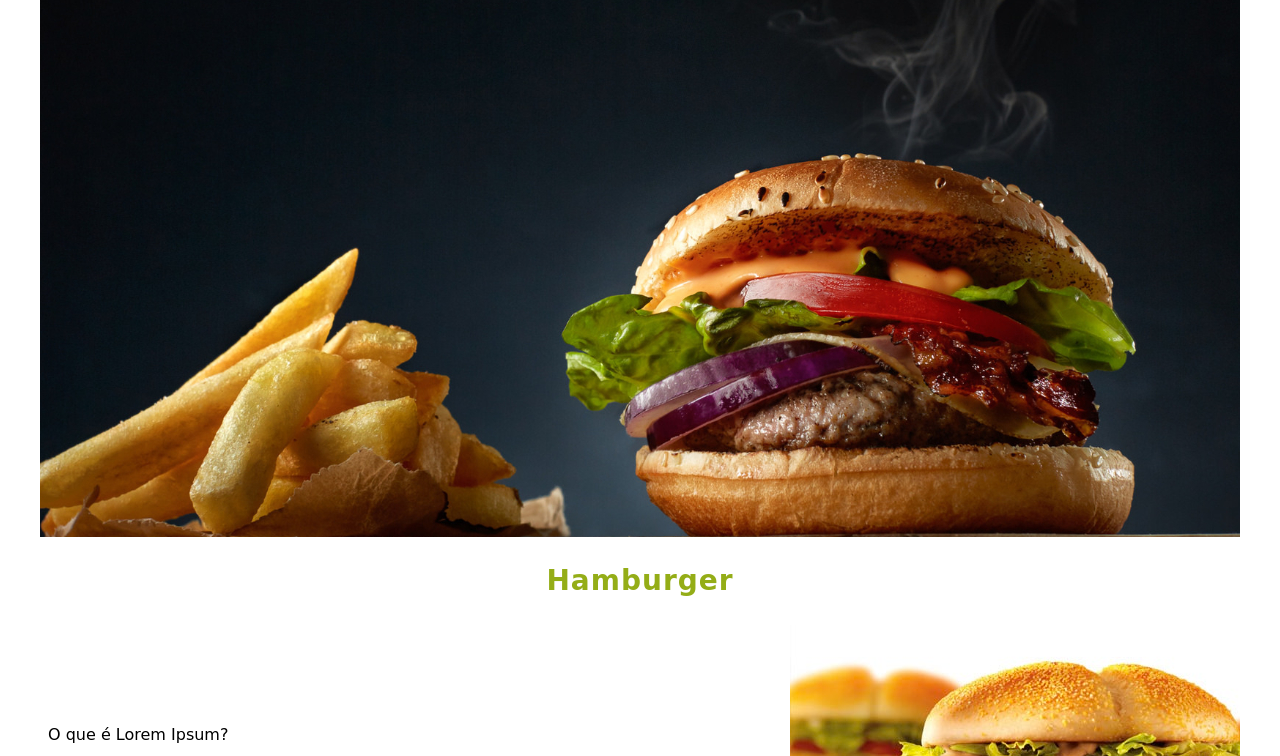
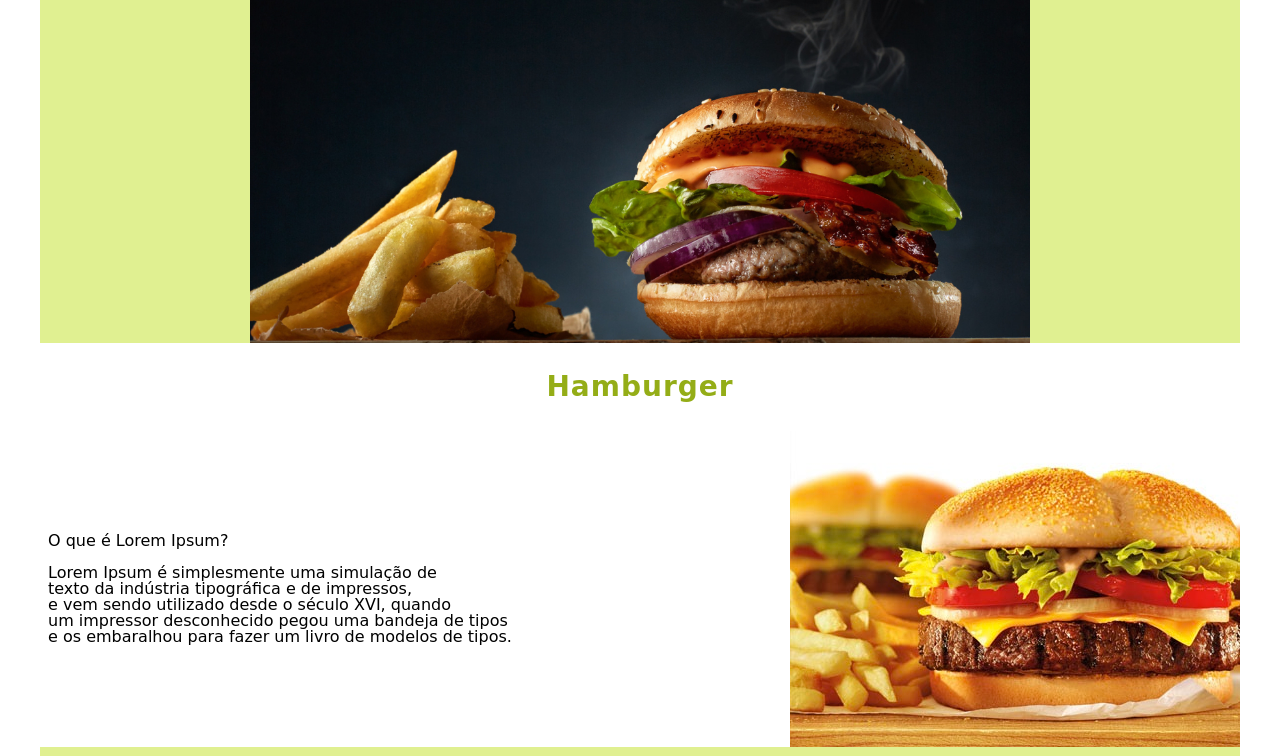
Before and after one commit to MelissaTeodoro/site-foods, a plain HTML site: page index.html in a window 1280 px wide. Shown: the part 169-925 px from the top of the page. Drawn offline with Linux system fonts and the light colour scheme; a web font is replaced by a local one.

Commit message:
Ajuste templates

```diff
--- a/css/styles.css
+++ b/css/styles.css
@@ -78,8 +78,9 @@ main {
 }
 
 section.carousel {
-    width:1200px;
-    height: 575px;
+    width:780px;
+    margin: 0 auto;
+    height: 381px;
     position: relative;
     overflow: hidden
 }
@@ -87,8 +88,7 @@ section.carousel {
 .slides {
     display: none;
     width:100%;
-    height: 580px;
-
+    height: 381px;
 }
 
 /* Imagens hamburguer */
--- a/index.html
+++ b/index.html
@@ -34,7 +34,6 @@
         <section class="carousel">
             <img class="slides" src="assets/banner.jpg" alt="Hamburguer-carne">
             <img class="slides" src="assets/banner-2.jpg" alt="Hamburguer-carne">
-            <img class="slides" src="assets/banner-3.jpg" alt="Hamburguer-carne">
             <img class="slides" src="assets/banner-4.jpg" alt="Hamburguer-carne">
             <img class="slides" src="assets/banner-5.jpg" alt="Hamburguer-carne">
         </section>
```
